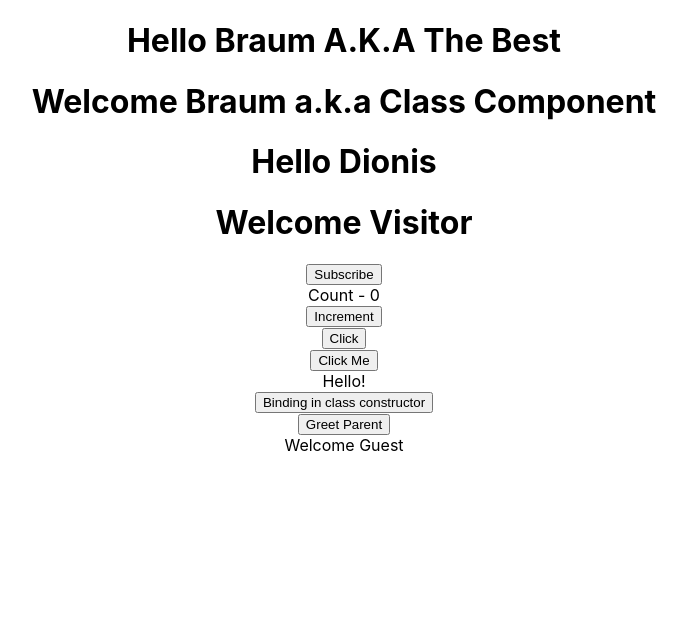
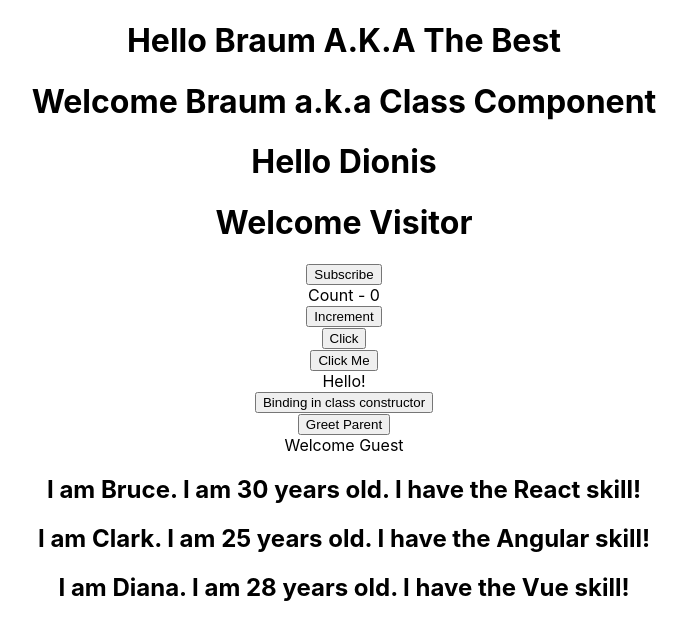
Before and after one commit to EstrellaDionis/api-practice, a React (Create React App) app: page / in a window 1280 px wide. Shown: the top 640 px of the page, without its empty margins (296-983 px from the left). Built offline with nearby package versions, Linux system fonts and the light colour scheme.

Commit message:
learned list rendering in NameList.js and Person.js

```diff
--- a/src/App.js
+++ b/src/App.js
@@ -12,7 +12,7 @@
 import EventBind from './components/EventBind';
 import ParentComponent from './components/ParentComponent';
 import UserGreeting from './components/UserGreeting';
-
+import NameList from './components/NameList';
 
 //This is the "promise-y version"
 // fetch('https:///api.cryptonator.com/api/ticker/btc-usd')
@@ -91,6 +91,8 @@
       <ParentComponent />
 
       <UserGreeting />
+
+      <NameList />
     </div>
   );
 }
--- /dev/null
+++ b/src/components/NameList.js
@@ -0,0 +1,33 @@
+import React from 'react'
+import Person from './Person'
+
+function NameList() {
+    const persons = [
+        {
+            id: 1,
+            name: 'Bruce',
+            age: 30,
+            skill: 'React'
+        },
+        {
+            id: 2,
+            name: 'Clark',
+            age: 25,
+            skill: 'Angular'
+        },
+        {
+            id: 3,
+            name: 'Diana',
+            age: 28,
+            skill: 'Vue'
+        }
+    ]
+    const personList = persons.map(person =>
+    <Person person={person} />)
+
+    return (
+        <div>{personList}</div>
+    )
+}
+
+export default NameList
--- /dev/null
+++ b/src/components/Person.js
@@ -0,0 +1,11 @@
+import React from 'react'
+
+function Person({person}) {
+    return (
+        <div>
+            <h2>I am {person.name}. I am {person.age} years old. I have the {person.skill} skill!</h2>
+        </div>
+    )
+}
+
+export default Person
```
